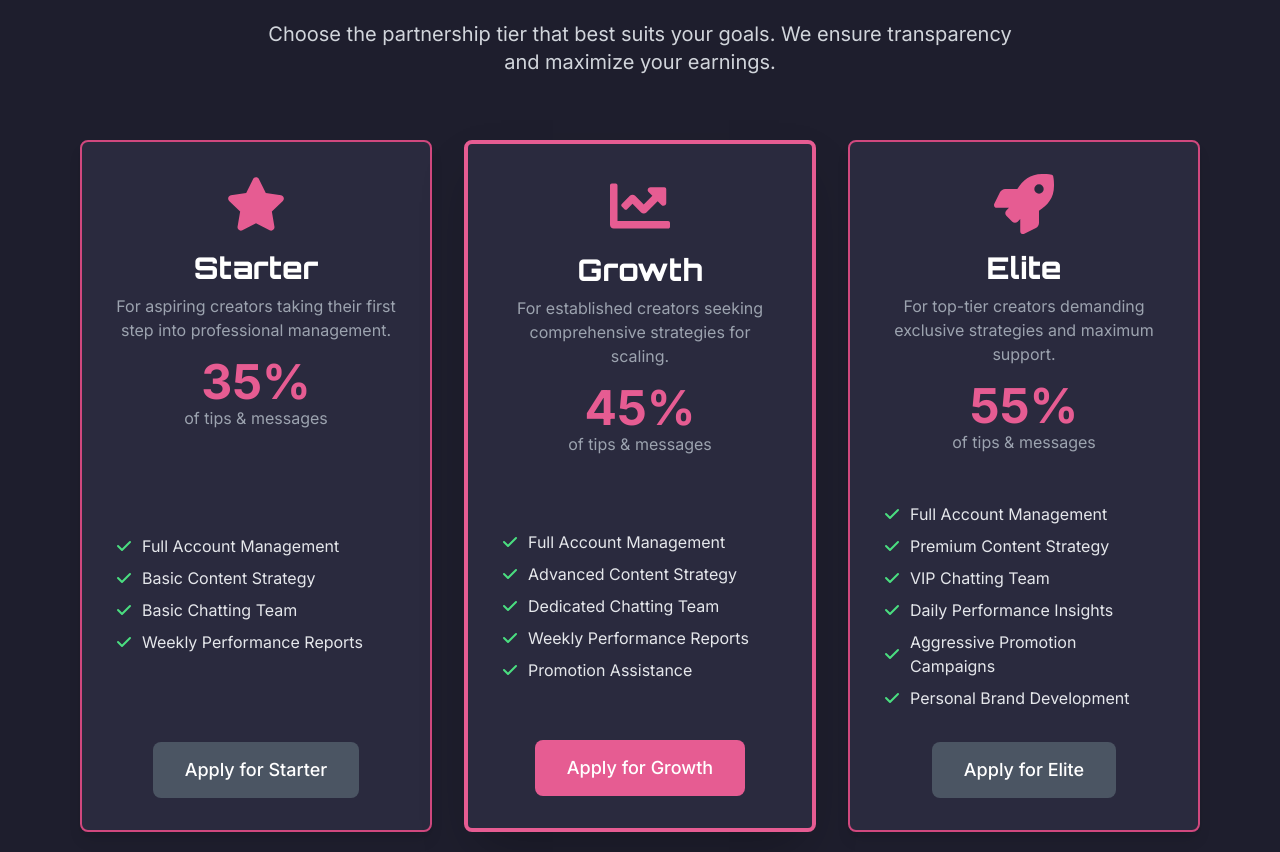
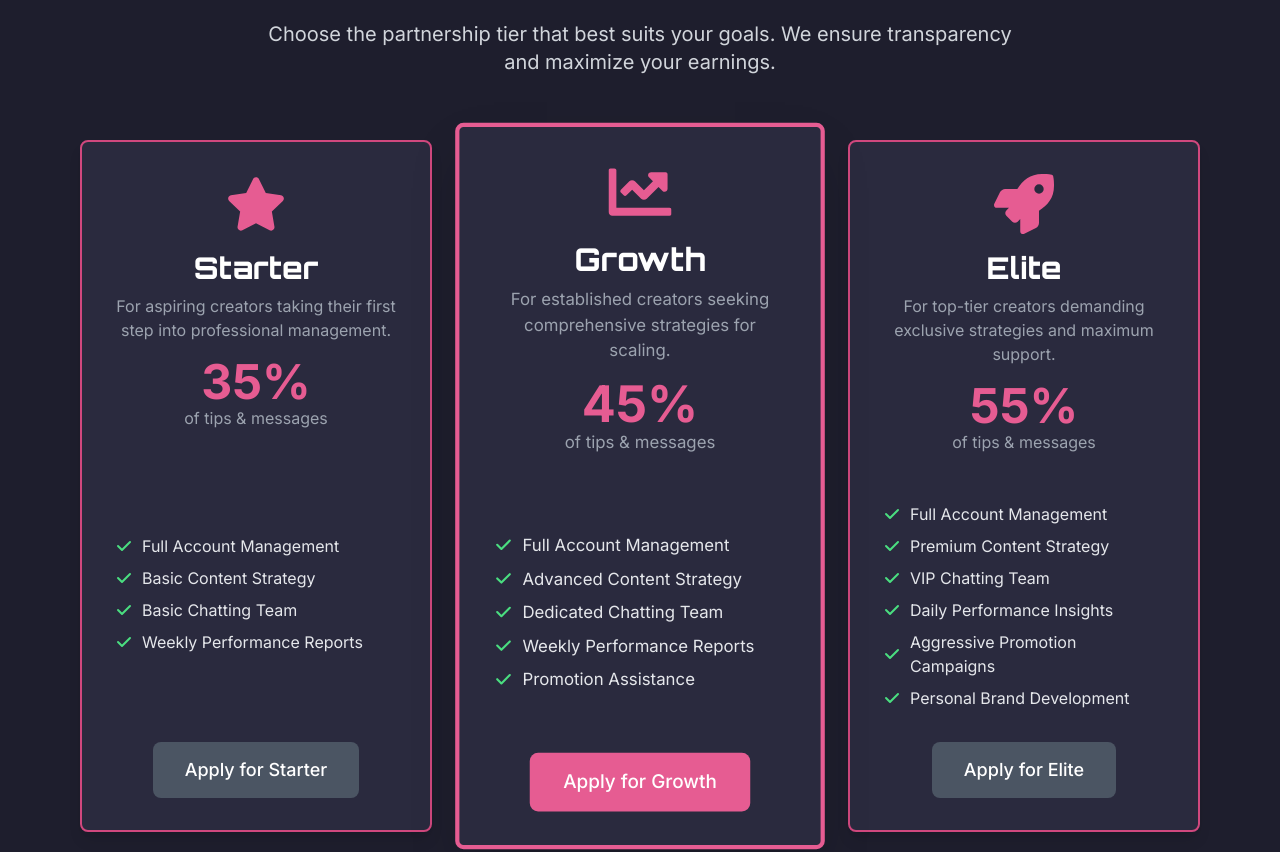
Before and after one commit to ccasson/elevan-gemini, a Next.js app: page / in a window 1280 px wide. Shown: the part 2540-3392 px from the top of the page. Built offline with nearby package versions, Linux system fonts and the light colour scheme; no server answers.

Commit message:
Update Pricing.js

```diff
--- a/components/sections/Pricing.js
+++ b/components/sections/Pricing.js
@@ -1,3 +1,4 @@
+// components/sections/Pricing.js
 import React from 'react';
 import { motion } from 'framer-motion';
 import { FaRocket, FaStar, FaChartLine } from 'react-icons/fa';
@@ -10,7 +11,7 @@ const Pricing = () => {
       name: 'Starter',
       icon: <FaStar />,
       description: 'For aspiring creators taking their first step into professional management.',
-      fee: '35%', // Corrected percentage
+      fee: '35%',
       feeFrom: 'of tips & messages',
       features: [
         'Full Account Management',
@@ -26,7 +27,7 @@ const Pricing = () => {
       name: 'Growth',
       icon: <FaChartLine />,
       description: 'For established creators seeking comprehensive strategies for scaling.',
-      fee: '45%', // Corrected percentage
+      fee: '45%',
       feeFrom: 'of tips & messages',
       features: [
         'Full Account Management',
@@ -44,7 +45,7 @@ const Pricing = () => {
       name: 'Elite',
       icon: <FaRocket />,
       description: 'For top-tier creators demanding exclusive strategies and maximum support.',
-      fee: '55%', // Corrected percentage
+      fee: '55%',
       feeFrom: 'of tips & messages',
       features: [
         'Full Account Management',
@@ -59,8 +60,22 @@ const Pricing = () => {
     },
   ];
 
+  const cardClasses = (highlight) => `
+    bg-brand-dark-secondary
+    rounded-lg
+    p-8
+    flex flex-col items-center justify-between text-center
+    transition-all duration-300
+    ${highlight
+       ? 'border-4 border-brand-accent shadow-2xl scale-105'
+       : 'border-2 border-brand-accent-hover shadow-lg'}
+    text-gray-200 h-full
+  `.replace(/\s+/g, ' ').trim();
+
   return (
-    <section id="pricing" className="section-padding bg-brand-dark">
+    <section id="pricing" className="section-padding bg-transparent">
+      {/* Animated heading + intro */}
+      <div className="max-w-6xl mx-auto">
         <motion.h2
           className="text-3xl md:text-5xl font-extrabold font-headings text-white text-center mb-12"
           initial={{ opacity: 0, y: -50 }}
@@ -79,34 +94,12 @@ const Pricing = () => {
         >
           Choose the partnership tier that best suits your goals. We ensure transparency and maximize your earnings.
         </motion.p>
+      </div>
 
-      <div className="grid grid-cols-1 lg:grid-cols-3 gap-8 max-w-6xl mx-auto items-start">
-        {tiers.map((tier, index) => {
-          const cardClasses = `
-            bg-brand-dark-secondary
-            rounded-lg
-            p-8
-            flex
-            flex-col
-            items-center
-            justify-between
-            text-center
-            transition-all
-            duration-300
-            ${tier.highlight ? 'border-4 border-brand-accent shadow-2xl scale-105' : 'border-2 border-brand-accent-hover shadow-lg'}
-            text-gray-200
-            h-full
-          `.replace(/\s+/g, ' ').trim();
-
-          return (
-            <motion.div
-              key={tier.id}
-              className={cardClasses}
-              initial={{ opacity: 0, y: 50 }}
-              whileInView={{ opacity: 1, y: 0 }}
-              viewport={{ once: true, amount: 0.3 }}
-              transition={{ duration: 0.6, delay: index * 0.1 }}
-            >
+      {/* Static cards—no scroll-jump animations */}
+      <div className="grid grid-cols-1 lg:grid-cols-3 gap-8 max-w-6xl mx-auto">
+        {tiers.map((tier) => (
+          <div key={tier.id} className={cardClasses(tier.highlight)}>
             <div className="flex flex-col items-center mb-6">
               <div className="text-brand-accent text-6xl mb-4">
                 {tier.icon}
@@ -125,19 +118,26 @@ const Pricing = () => {
               {tier.features.map((feature, idx) => (
                 <li key={idx} className="flex items-center text-gray-200">
                   <svg className="w-5 h-5 text-green-400 mr-2" fill="currentColor" viewBox="0 0 20 20">
-                      <path fillRule="evenodd" d="M16.707 5.293a1 1 0 010 1.414l-8 8a1 1 0 01-1.414 0l-4-4a1 1 0 011.414-1.414L8 12.586l7.293-7.293a1 1 0 011.414 0z" clipRule="evenodd"></path>
+                    <path
+                      fillRule="evenodd"
+                      d="M16.707 5.293a1 1 0 010 1.414l-8 8a1 1 0 01-1.414 0l-4-4a1 1 0 011.414-1.414L8 12.586l7.293-7.293a1 1 0 011.414 0z"
+                      clipRule="evenodd"
+                    />
                   </svg>
                   {feature}
                 </li>
               ))}
             </ul>
 
-              <Button href={tier.buttonLink} variant={tier.highlight ? 'primary' : 'secondary'} size="lg">
+            <Button
+              href={tier.buttonLink}
+              variant={tier.highlight ? 'primary' : 'secondary'}
+              size="lg"
+            >
               {tier.buttonText}
             </Button>
-            </motion.div>
-          );
-        })}
+          </div>
+        ))}
       </div>
     </section>
   );
```
Lines whose indentation alone changed are shown as unchanged.
